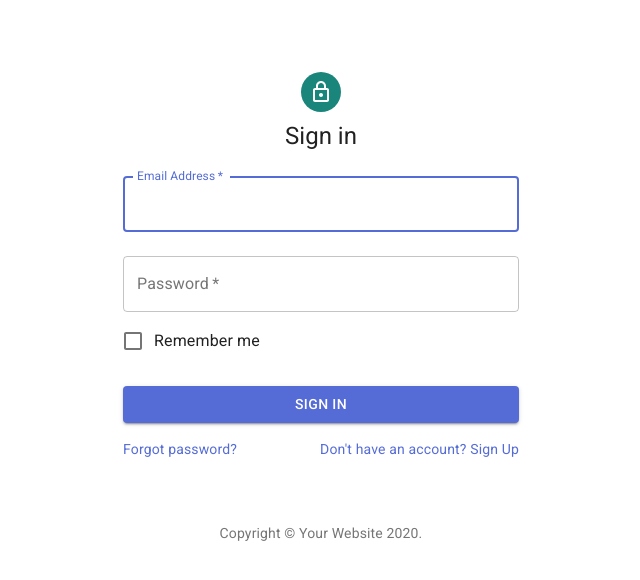
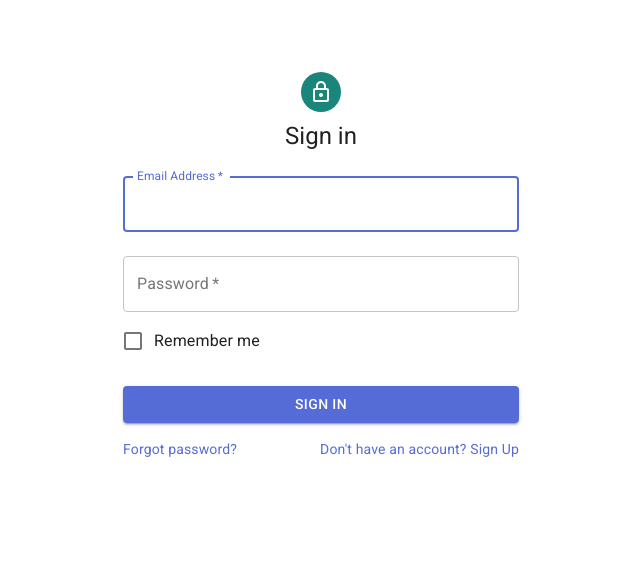
Before and after one commit to sds0307/diet-app, a React (Create React App) app: page /signin in a window 1280 px wide. Shown: the top 580 px of the page, without its empty margins (319-959 px from the left). Built offline with nearby package versions, Linux system fonts and the light colour scheme.

Commit message:
Copyright removed

```diff
--- a/src/components/display-food-items/Dashboard.js
+++ b/src/components/display-food-items/Dashboard.js
@@ -20,19 +20,6 @@
 import NotificationsIcon from '@material-ui/icons/Notifications';
 import { mainListItems } from '../menu-items/listItems';
 import FoodItemsTable from './food-items-table';
-
-function Copyright() {
-  return (
-    <Typography variant="body2" color="textSecondary" align="center">
-      {'Copyright © '}
-      <Link color="inherit" href="https://material-ui.com/">
-        Your Website
-      </Link>{' '}
-      {new Date().getFullYear()}
-      {'.'}
-    </Typography>
-  );
-}
 
 const drawerWidth = 240;
 
@@ -175,9 +162,6 @@
               </Paper>
             </Grid>
           </Grid>
-          <Box pt={4}>
-            <Copyright />
-          </Box>
         </Container>
       </main>
     </div>
--- a/src/components/sign-in/SignIn.js
+++ b/src/components/sign-in/SignIn.js
@@ -7,24 +7,10 @@
 import Checkbox from '@material-ui/core/Checkbox';
 import Link from '@material-ui/core/Link';
 import Grid from '@material-ui/core/Grid';
-import Box from '@material-ui/core/Box';
 import LockOutlinedIcon from '@material-ui/icons/LockOutlined';
 import Typography from '@material-ui/core/Typography';
 import { makeStyles } from '@material-ui/core/styles';
 import Container from '@material-ui/core/Container';
-
-function Copyright() {
-  return (
-    <Typography variant="body2" color="textSecondary" align="center">
-      {'Copyright © '}
-      <Link color="inherit" href="https://material-ui.com/">
-        Your Website
-      </Link>{' '}
-      {new Date().getFullYear()}
-      {'.'}
-    </Typography>
-  );
-}
 
 const useStyles = makeStyles((theme) => ({
   paper: {
@@ -109,9 +95,6 @@
           </Grid>
         </form>
       </div>
-      <Box mt={8}>
-        <Copyright />
-      </Box>
     </Container>
   );
 }
```
